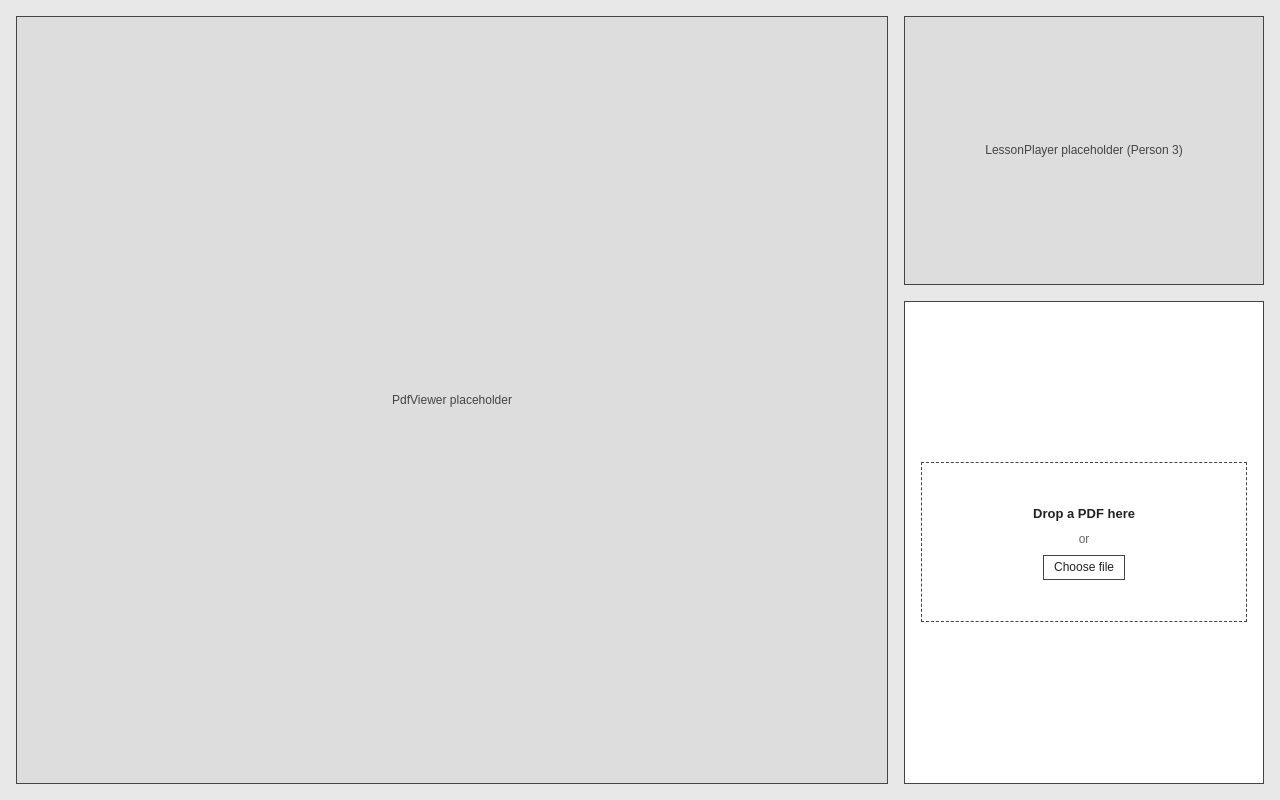
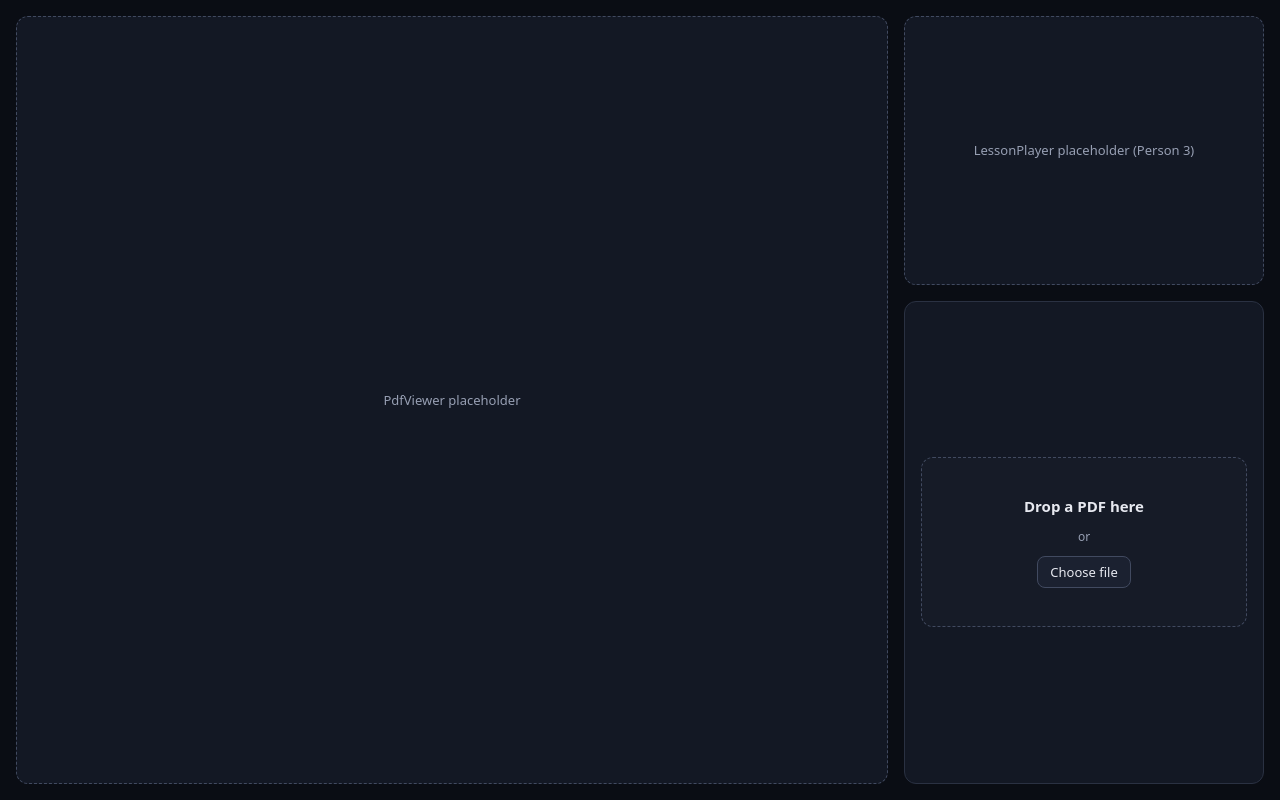
Before and after one commit to ghilou05/greatunihack2026, a Next.js app in the folder frontend/: page /dev/panel in a window 1280 px wide. Built offline with nearby package versions, Linux system fonts and the light colour scheme; no server answers.

Commit message:
style(frontend): add night theme
Co-Authored-By: Claude Opus 5.5 <noreply@anthropic.com>

```diff
--- a/frontend/src/app/dev/panel/page.tsx
+++ b/frontend/src/app/dev/panel/page.tsx
@@ -13,10 +13,11 @@ const placeholder: CSSProperties = {
   display: "flex",
   alignItems: "center",
   justifyContent: "center",
-  background: "#ddd",
-  border: "1px solid #444",
-  color: "#444",
-  font: "12px Arial, Helvetica, sans-serif",
+  background: "var(--panel)",
+  border: "1px dashed var(--line-strong)",
+  borderRadius: "var(--radius)",
+  color: "var(--muted)",
+  fontSize: 13,
 };
 
 export default function DevPanelPage() {
@@ -35,7 +36,7 @@ export default function DevPanelPage() {
   }, [segmentCount, currentSegmentIndex]);
 
   return (
-    <main style={{ height: "100vh", background: "#e8e8e8" }}>
+    <main style={{ height: "100vh" }}>
       <div style={placeholder}>PdfViewer placeholder</div>
       <aside
         style={{
--- a/frontend/src/app/globals.css
+++ b/frontend/src/app/globals.css
@@ -1,13 +1,22 @@
-/* Light low-fi look from docs/wireframe.png. */
+/* Night theme: blue-black surfaces with one warm amber accent. */
 :root {
-  --bg: #e8e8e8;
-  --panel: #fff;
-  --text: #222;
-  --muted: #666;
-  --accent: #444;
-  --highlight: rgba(124, 156, 255, 0.35);
-  --line: #444;
-  --bar: #888;
+  color-scheme: dark;
+  accent-color: #f2b75e;
+
+  --bg: #0a0d14;
+  --panel: #131824;
+  --panel-raised: #1b2130;
+  --line: #2a3142;
+  --line-strong: #414a60;
+  --text: #e7e9f0;
+  --muted: #979fb3;
+  --accent: #f2b75e;
+  --accent-soft: rgba(242, 183, 94, 0.12);
+  --accent-line: rgba(242, 183, 94, 0.5);
+  --highlight: rgba(242, 183, 94, 0.26);
+  --danger: #ff9c8f;
+  --radius: 12px;
+  --radius-small: 8px;
 }
 
 * {
@@ -21,7 +30,36 @@ body {
   min-height: 100%;
   background: var(--bg);
   color: var(--text);
-  font-family: Arial, Helvetica, sans-serif;
+  font-family: system-ui, -apple-system, "Segoe UI", sans-serif;
+  scrollbar-color: var(--line-strong) transparent;
+}
+
+::selection {
+  background: var(--highlight);
+}
+
+button {
+  padding: 0.4rem 0.8rem;
+  background: var(--panel-raised);
+  border: 1px solid var(--line-strong);
+  border-radius: var(--radius-small);
+  color: var(--text);
+  font: inherit;
+  font-size: 0.85rem;
+  cursor: pointer;
+  transition:
+    border-color 120ms ease,
+    color 120ms ease;
+}
+
+button:hover {
+  border-color: var(--accent);
+  color: var(--accent);
+}
+
+button:focus-visible {
+  outline: 2px solid var(--accent);
+  outline-offset: 2px;
 }
 
 main {
@@ -47,28 +85,36 @@ main {
   padding: 10px 16px;
   background: var(--panel);
   border-bottom: 1px solid var(--line);
+  color: var(--muted);
   font-size: 12px;
 }
 
 .lesson-title {
   margin: 0;
-  font-size: 13px;
-  font-weight: 700;
+  color: var(--text);
+  font-size: 14px;
+  font-weight: 600;
+  letter-spacing: -0.01em;
 }
 
 .lesson-progress {
   width: 180px;
-  height: 8px;
-  border: 1px solid var(--line);
+  height: 4px;
+  overflow: hidden;
+  background: var(--line);
+  border-radius: 2px;
 }
 
 .lesson-progress-fill {
   display: block;
   height: 100%;
-  background: var(--bar);
+  background: var(--accent);
+  border-radius: 2px;
+  transition: width 250ms ease;
 }
 
 .lesson-step {
+  font-variant-numeric: tabular-nums;
   white-space: nowrap;
 }
 
@@ -89,8 +135,10 @@ main {
   display: flex;
   flex-direction: column;
   min-height: 0;
+  gap: 12px;
+  padding: 12px;
   overflow-y: auto;
-  background: var(--panel);
+  background: var(--bg);
   border-left: 1px solid var(--line);
 }
 
@@ -98,6 +146,9 @@ main {
   flex: 0 0 auto;
   max-height: 45%;
   overflow-y: auto;
+  background: var(--panel);
+  border: 1px solid var(--line);
+  border-radius: var(--radius);
 }
 
 .lesson-empty {
--- a/frontend/src/components/lesson/LessonPanel.module.css
+++ b/frontend/src/components/lesson/LessonPanel.module.css
@@ -1,24 +1,16 @@
-/* Light low-fi look from docs/wireframe.png, scoped so the app's dark globals don't apply. */
+/* Night theme: colours and radii come from the tokens in app/globals.css. */
 .panel {
-  --ink: #222;
-  --line: #444;
-  --soft-line: #bbb;
-  --muted: #666;
-  --fill: #f2f2f2;
-  --bar: #888;
-  --error: #a11d1d;
-
   display: flex;
   flex: 1;
   flex-direction: column;
   min-height: 280px;
   overflow: hidden;
-  background: #fff;
+  background: var(--panel);
   border: 1px solid var(--line);
-  color: var(--ink);
-  font-family: Arial, Helvetica, sans-serif;
-  font-size: 13px;
-  line-height: 1.4;
+  border-radius: var(--radius);
+  color: var(--text);
+  font-size: 14px;
+  line-height: 1.45;
 }
 
 .center {
@@ -38,22 +30,28 @@
 }
 
 .button {
-  padding: 3px 10px;
-  background: #fff;
-  border: 1px solid var(--line);
-  color: var(--ink);
+  padding: 6px 12px;
+  background: var(--panel-raised);
+  border: 1px solid var(--line-strong);
+  border-radius: var(--radius-small);
+  color: var(--text);
   font: inherit;
-  font-size: 12px;
+  font-size: 13px;
   cursor: pointer;
+  transition:
+    background-color 120ms ease,
+    border-color 120ms ease,
+    color 120ms ease;
 }
 
 .button:hover {
-  background: var(--fill);
+  border-color: var(--accent);
+  color: var(--accent);
 }
 
 .button:focus-visible,
 .segment:focus-visible {
-  outline: 2px solid var(--ink);
+  outline: 2px solid var(--accent);
   outline-offset: 2px;
 }
 
@@ -71,28 +69,39 @@
   flex-direction: column;
   align-items: center;
   justify-content: center;
-  gap: 8px;
+  gap: 10px;
   width: 100%;
-  min-height: 160px;
-  padding: 16px;
-  background: #fff;
-  border: 1.5px dashed var(--line);
+  min-height: 170px;
+  padding: 20px;
+  background: rgba(255, 255, 255, 0.015);
+  border: 1.5px dashed var(--line-strong);
+  border-radius: var(--radius);
   cursor: pointer;
+  transition:
+    background-color 120ms ease,
+    border-color 120ms ease;
 }
 
 .dropzone:hover,
 .dropzoneActive {
-  background: var(--fill);
-  border-style: solid;
+  background: var(--accent-soft);
+  border-color: var(--accent);
+}
+
+.dropzone:hover .button,
+.dropzoneActive .button {
+  border-color: var(--accent);
+  color: var(--accent);
 }
 
 .dropzone:focus-within {
-  outline: 2px solid var(--ink);
+  outline: 2px solid var(--accent);
   outline-offset: 2px;
 }
 
 .dropzoneTitle {
-  font-weight: 700;
+  font-size: 15px;
+  font-weight: 600;
 }
 
 .fileInput {
@@ -105,25 +114,27 @@
 /* Progress and errors */
 .statusText {
   margin: 0;
+  color: var(--muted);
 }
 
 .errorText {
   margin: 0;
-  color: var(--error);
+  color: var(--danger);
   overflow-wrap: anywhere;
 }
 
 .bars {
   display: flex;
   align-items: center;
-  gap: 3px;
-  height: 22px;
+  gap: 4px;
+  height: 24px;
 }
 
 .bars span {
   width: 3px;
   height: 100%;
-  background: var(--bar);
+  background: var(--accent);
+  border-radius: 2px;
   animation: pulse 1s ease-in-out infinite;
 }
 
@@ -162,34 +173,41 @@
 
 /* Ready */
 .header {
-  padding: 10px 12px;
+  padding: 14px 16px 12px;
   border-bottom: 1px solid var(--line);
 }
 
 .title {
-  margin: 0 0 6px;
-  font-size: 13px;
-  font-weight: 700;
+  margin: 0 0 8px;
+  font-size: 15px;
+  font-weight: 600;
+  letter-spacing: -0.01em;
 }
 
 .step {
   display: flex;
   align-items: center;
-  gap: 8px;
-  font-size: 11px;
+  gap: 10px;
+  color: var(--muted);
+  font-size: 12px;
+  font-variant-numeric: tabular-nums;
   white-space: nowrap;
 }
 
 .progress {
   flex: 1;
-  height: 8px;
-  border: 1px solid var(--line);
+  height: 4px;
+  overflow: hidden;
+  background: var(--line);
+  border-radius: 2px;
 }
 
 .progressFill {
   display: block;
   height: 100%;
-  background: var(--bar);
+  background: var(--accent);
+  border-radius: 2px;
+  transition: width 250ms ease;
 }
 
 .segmentList {
@@ -197,13 +215,13 @@
   flex: 1 1 0;
   min-height: 96px;
   margin: 0;
-  padding: 8px 12px;
+  padding: 10px 12px;
   overflow-y: auto;
   list-style: none;
 }
 
 .segmentList li + li {
-  margin-top: 6px;
+  margin-top: 4px;
 }
 
 .segment {
@@ -212,56 +230,73 @@
   justify-content: space-between;
   gap: 12px;
   width: 100%;
-  padding: 6px 8px;
-  background: #fff;
-  border: 1px solid var(--soft-line);
-  color: var(--ink);
+  padding: 8px 10px;
+  background: transparent;
+  border: 1px solid transparent;
+  border-radius: var(--radius-small);
+  color: var(--muted);
   font: inherit;
-  font-size: 12px;
+  font-size: 13px;
   text-align: left;
   cursor: pointer;
+  transition:
+    background-color 120ms ease,
+    border-color 120ms ease,
+    color 120ms ease;
 }
 
 .segment:hover {
-  background: var(--fill);
+  background: var(--panel-raised);
+  border-color: transparent;
+  color: var(--text);
 }
 
-/* Same heavy border as the current page thumbnail in the wireframe. */
-.segmentCurrent {
-  border: 2px solid var(--ink);
-  padding: 5px 7px;
-  font-weight: 700;
+.segmentCurrent,
+.segmentCurrent:hover {
+  background: var(--accent-soft);
+  border-color: var(--accent-line);
+  color: var(--text);
+  font-weight: 600;
 }
 
 .segmentPage {
   flex-shrink: 0;
   color: var(--muted);
-  font-size: 11px;
+  font-size: 12px;
+  font-variant-numeric: tabular-nums;
   font-weight: 400;
+}
+
+.segmentCurrent .segmentPage {
+  color: var(--accent);
 }
 
 .narration {
   flex: 0 1 auto;
   max-height: 45%;
-  padding: 10px 12px;
+  padding: 12px;
   overflow-y: auto;
   border-top: 1px solid var(--line);
 }
 
 .narrationCard {
-  padding: 8px 10px;
-  background: var(--fill);
-  border: 1px solid var(--soft-line);
+  padding: 10px 12px;
+  background: var(--panel-raised);
+  border-radius: var(--radius-small);
 }
 
 .narrationLabel {
   display: block;
   margin-bottom: 4px;
-  color: var(--muted);
-  font-size: 10px;
+  color: var(--accent);
+  font-size: 11px;
+  font-weight: 600;
+  letter-spacing: 0.06em;
+  text-transform: uppercase;
 }
 
 .narrationText {
   margin: 0;
-  font-size: 12px;
+  font-size: 13.5px;
+  line-height: 1.55;
 }
```
Also changed, not shown: frontend/src/components/pdf/PdfViewer.module.css (+7 -3 lines).
